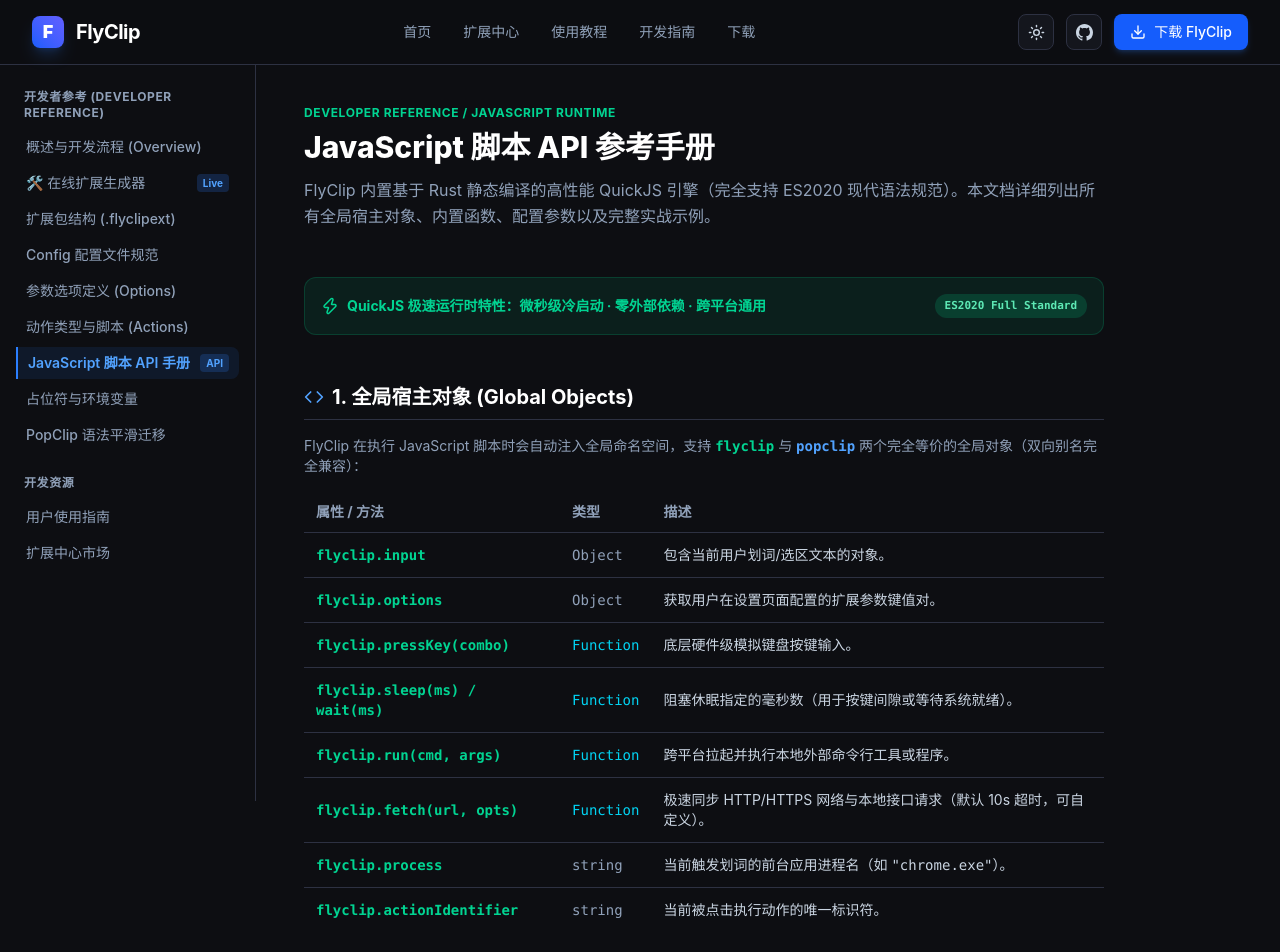
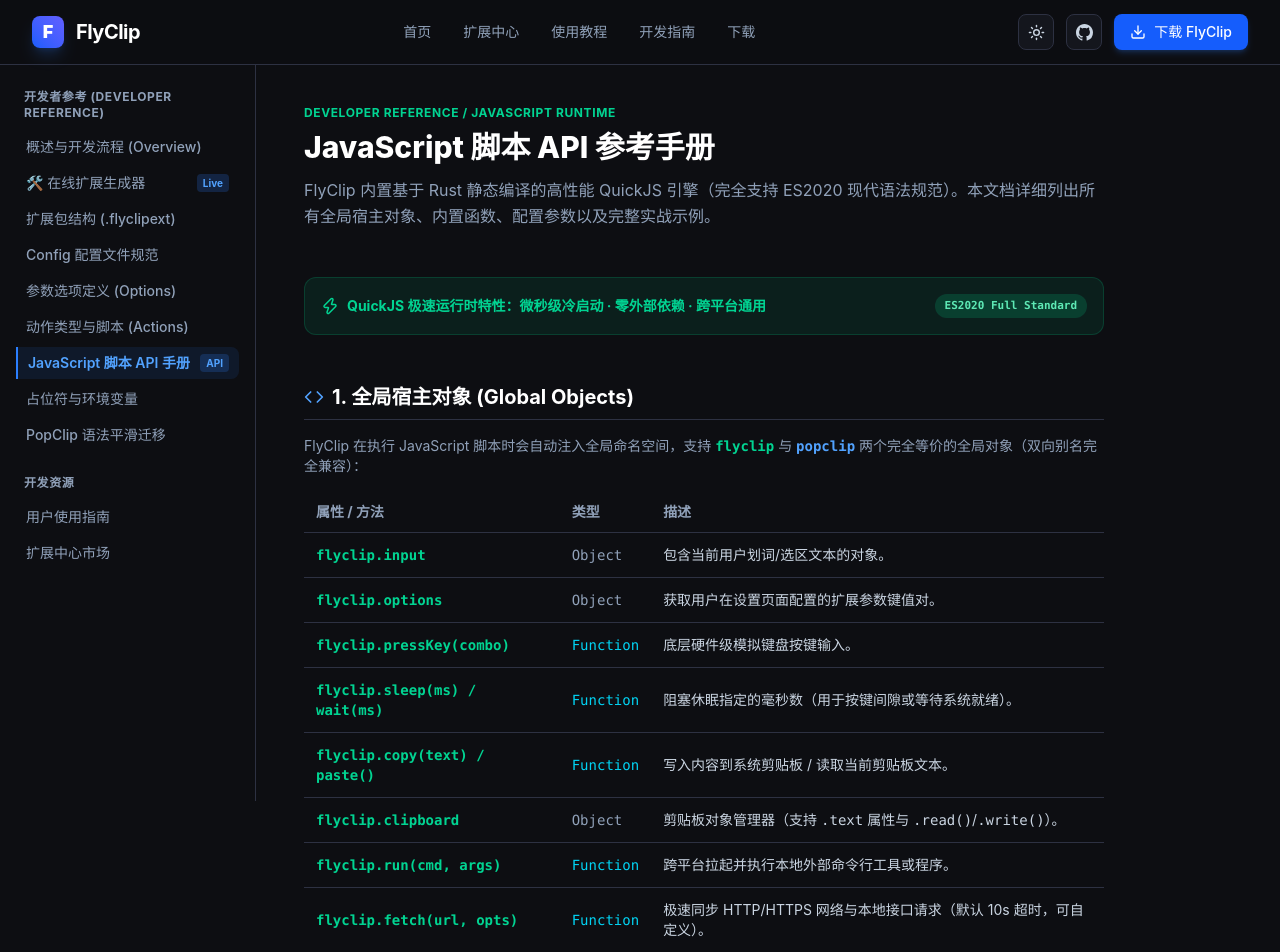
Before and after one commit to flyclip-app/website, a Next.js app: page /dev/js-api in a window 1280 px wide. Shown: the top 952 px of the page. Built offline with nearby package versions, Linux system fonts and the light colour scheme.

Commit message:
docs: document clipboard read/write API functions

```diff
--- a/src/app/dev/js-api/page.tsx
+++ b/src/app/dev/js-api/page.tsx
@@ -63,6 +63,16 @@
                 <td className="py-3 px-3 font-mono text-emerald-400 font-bold">flyclip.sleep(ms) / wait(ms)</td>
                 <td className="py-3 px-3 font-mono text-cyan-400">Function</td>
                 <td className="py-3 px-3">阻塞休眠指定的毫秒数（用于按键间隙或等待系统就绪）。</td>
+              </tr>
+              <tr>
+                <td className="py-3 px-3 font-mono text-emerald-400 font-bold">flyclip.copy(text) / paste()</td>
+                <td className="py-3 px-3 font-mono text-cyan-400">Function</td>
+                <td className="py-3 px-3">写入内容到系统剪贴板 / 读取当前剪贴板文本。</td>
+              </tr>
+              <tr>
+                <td className="py-3 px-3 font-mono text-emerald-400 font-bold">flyclip.clipboard</td>
+                <td className="py-3 px-3 font-mono text-slate-400">Object</td>
+                <td className="py-3 px-3">剪贴板对象管理器（支持 <code>.text</code> 属性与 <code>.read()</code>/<code>.write()</code>）。</td>
               </tr>
               <tr>
                 <td className="py-3 px-3 font-mono text-emerald-400 font-bold">flyclip.run(cmd, args)</td>
@@ -281,11 +291,41 @@
         </div>
       </div>
 
-      {/* 7. Built-in Standard Libraries */}
+      {/* Clipboard Operations */}
+      <div className="space-y-4">
+        <h2 className="text-xl font-bold text-white border-b border-[#2d3142] pb-2 flex items-center gap-2">
+          <Code className="text-cyan-400" size={20} />
+          <span>8. 剪贴板读写操作 (flyclip.clipboard / copy / paste)</span>
+        </h2>
+        <p className="text-xs sm:text-sm text-slate-400">
+          直接对系统剪贴板进行文本读取与写入，支持函数调用与属性访问两种风格。
+        </p>
+        <div className="p-5 rounded-xl bg-[#1c1e27] border border-[#2d3142] space-y-3">
+          <div className="font-mono text-xs text-cyan-300">
+            <strong>API 签名：</strong>
+            <ul className="mt-1 space-y-1 text-slate-300">
+              <li>• <code>flyclip.copy(text: string): boolean</code>（写入文本到剪贴板）</li>
+              <li>• <code>flyclip.paste(): string</code>（读取剪贴板当前文本）</li>
+              <li>• <code>flyclip.clipboard.read(): string</code> / <code>flyclip.clipboard.write(text: string): boolean</code></li>
+              <li>• <code>flyclip.clipboard.text</code>（Getter / Setter 属性访问）</li>
+            </ul>
+          </div>
+          <div className="p-3.5 rounded-lg bg-[#14161d] font-mono text-xs text-cyan-200">
+            <pre>{`// 示例 1: 写入自定义文本到剪贴板
+flyclip.copy("Hello FlyClip!");
+
+// 示例 2: 读取当前剪贴板并在前后追加内容
+const clipText = flyclip.clipboard.text;
+flyclip.clipboard.text = "【已备份】" + clipText;`}</pre>
+          </div>
+        </div>
+      </div>
+
+      {/* 9. Built-in Standard Libraries */}
       <div className="space-y-4">
         <h2 className="text-xl font-bold text-white border-b border-[#2d3142] pb-2 flex items-center gap-2">
           <CheckCircle2 className="text-emerald-400" size={20} />
-          <span>7. 标准内置 JavaScript 核心库支持</span>
+          <span>9. 标准内置 JavaScript 核心库支持</span>
         </h2>
         <p className="text-xs sm:text-sm text-slate-400">
           内置引擎完整支持 ES2020 现代 JavaScript 标准库，您可以直接调用以下所有标准工具：
@@ -326,9 +366,9 @@
         </div>
       </div>
 
-      {/* 8. Return Value & After Steps */}
+      {/* 10. Return Value & After Steps */}
       <div className="space-y-4">
-        <h2 className="text-xl font-bold text-white border-b border-[#2d3142] pb-2">8. 脚本返回值与后续流水线处理 (after)</h2>
+        <h2 className="text-xl font-bold text-white border-b border-[#2d3142] pb-2">10. 脚本返回值与后续流水线处理 (after)</h2>
         <p className="text-xs sm:text-sm text-slate-400">
           脚本末尾使用 <code>return &quot;结果字符串&quot;</code> 返回文本时，FlyClip 会根据动作配置中的 <code>after</code> 字段自动执行相应后续动作：
         </p>
@@ -351,17 +391,17 @@
         </div>
       </div>
 
-      {/* 9. Standalone Script Files & npm Libraries */}
+      {/* 11. Standalone Script Files & npm Libraries */}
       <div className="space-y-6">
         <h2 className="text-xl font-bold text-white border-b border-[#2d3142] pb-2 flex items-center gap-2">
           <Code className="text-amber-400" size={20} />
-          <span>9. 独立 JS 脚本文件与使用外部 npm 依赖库</span>
+          <span>11. 独立 JS 脚本文件与使用外部 npm 依赖库</span>
         </h2>
 
-        {/* 9.1 Standalone File */}
+        {/* 11.1 Standalone File */}
         <div className="p-5 rounded-xl bg-[#1c1e27] border border-[#2d3142] space-y-3">
           <h3 className="font-bold text-white text-sm text-emerald-400">
-            9.1 引用独立的 .js 脚本文件
+            11.1 引用独立的 .js 脚本文件
           </h3>
           <p className="text-xs text-slate-300">
             当脚本逻辑较长时，可以在扩展目录中创建独立的 <code>.js</code> 文件（如 <code>main.js</code>），并在 <code>Config.yaml</code> 中直接指向该文件：
```
